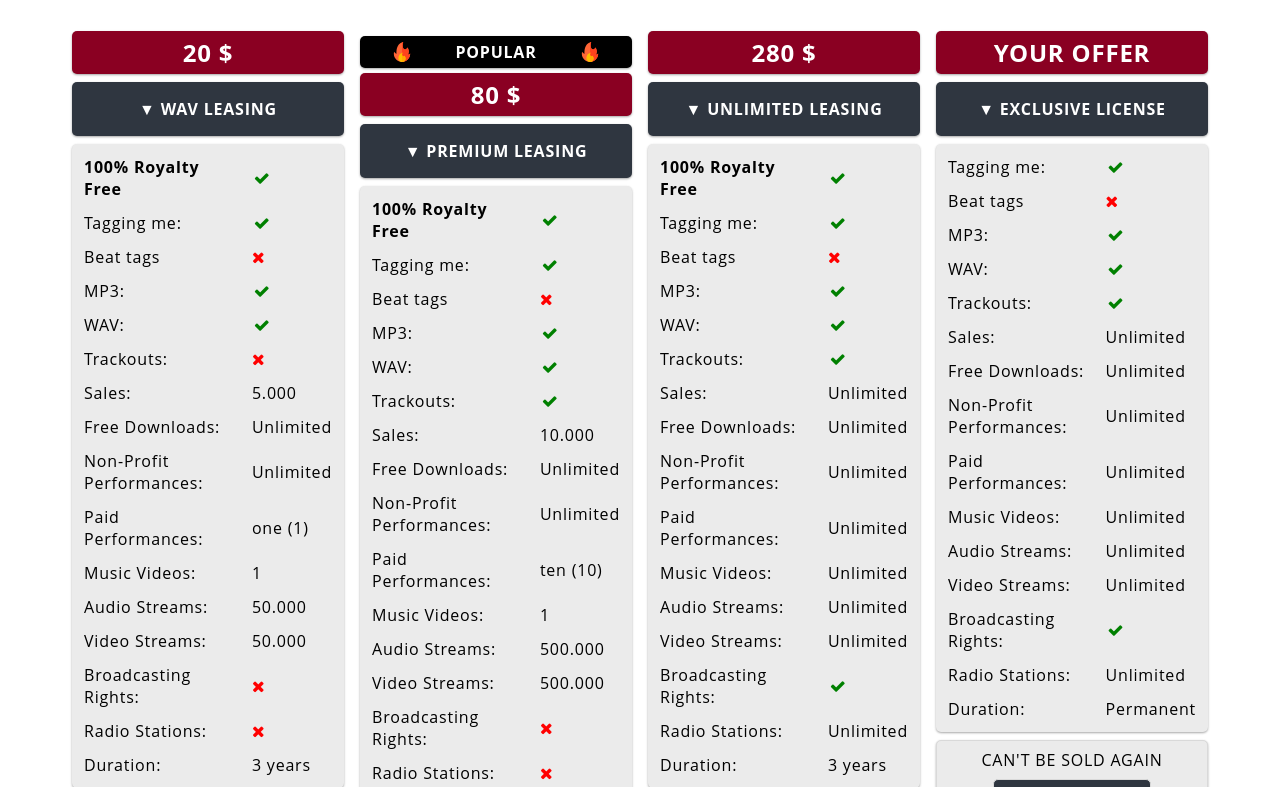
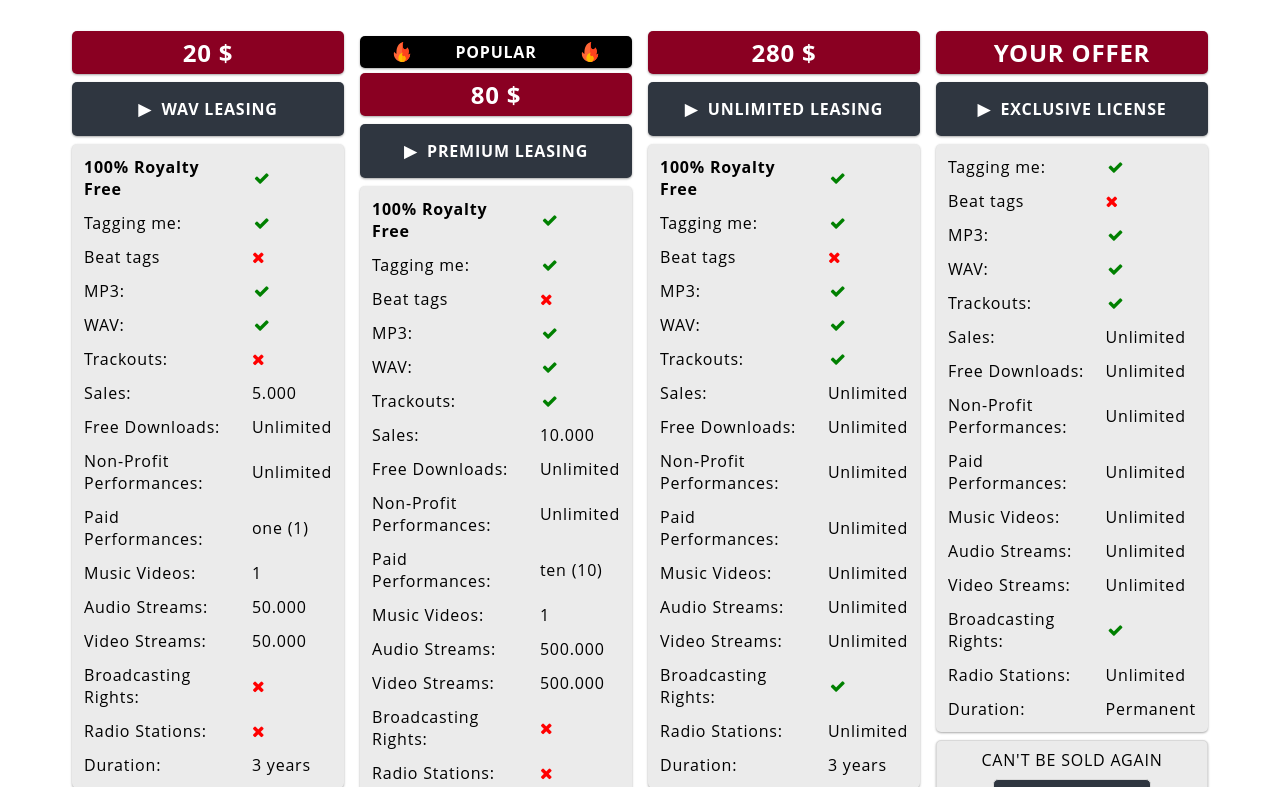
Before and after one commit to alperkuertuel/krispytunes, a PHP site: page / in a window 1280 px wide. Shown: the part 1791-2578 px from the top of the page. Run offline with PHP 8.4, Linux system fonts and the light colour scheme; some libraries are stand-ins or nearby versions.

Commit message:
change arrows order

```diff
--- a/stylesheet_v12.css
+++ b/stylesheet_v12.css
@@ -469,13 +469,13 @@ nav {
 }
 
 .option-heading:before {
-  content: "\25bc";
-  margin-right: 5px;
+  content: "\25b6";
+  margin-right: 10px;
 }
 
 .option-heading.is-active:before {
-  content: "\25b6";
-  margin-right: 5px;
+  content: "\25bc";
+  margin-right: 10px;
 }
 
 /* pdf-container */
```
